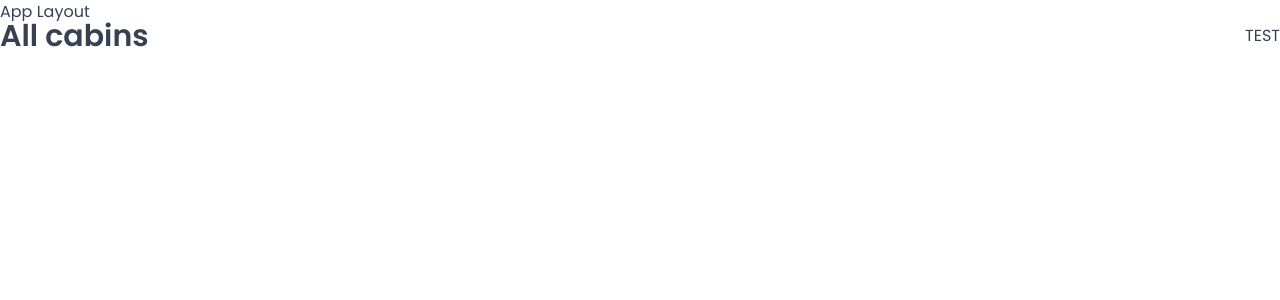
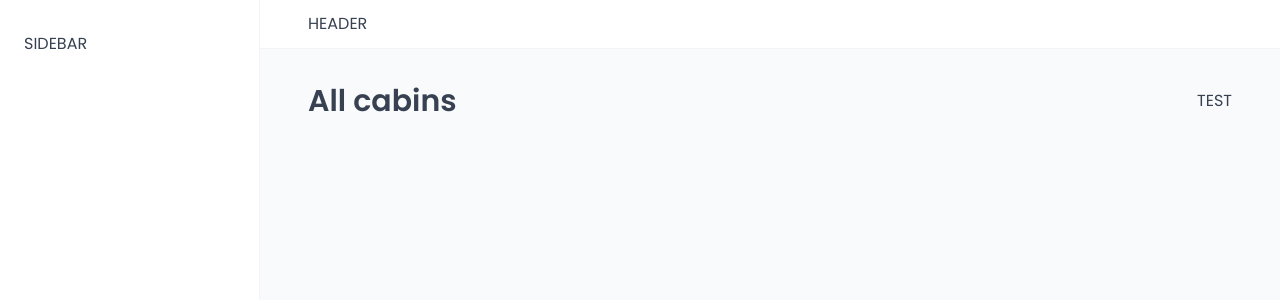
Before and after one commit to dingbat-weasel/the-wild-oasis, a React (Vite) app: page /cabins in a window 1280 px wide. Shown: the top 300 px of the page. Built offline with nearby package versions, Linux system fonts and the light colour scheme; a web font is replaced by a local one.

Commit message:
app layout, grid header, sidebar left, main section'

```diff
--- a/src/ui/AppLayout.jsx
+++ b/src/ui/AppLayout.jsx
@@ -1,11 +1,29 @@
 import { Outlet } from 'react-router-dom';
+import Sidebar from './Sidebar';
+import Header from './Header';
+import styled from 'styled-components';
+
+const StyledAppLayout = styled.div`
+  display: grid;
+  grid-template-columns: 26rem 1fr;
+  grid-template-rows: auto 1fr;
+  height: 100vh;
+`;
+
+const Main = styled.main`
+  background-color: var(--color-grey-50);
+  padding: 4rem 4.8rem 6.4rem;
+`;
 
 function AppLayout() {
   return (
-    <div>
-      <p>App Layout</p>
-      <Outlet />
-    </div>
+    <StyledAppLayout>
+      <Header />
+      <Sidebar />
+      <Main>
+        <Outlet />
+      </Main>
+    </StyledAppLayout>
   );
 }
 
--- /dev/null
+++ b/src/ui/Header.jsx
@@ -0,0 +1,13 @@
+import styled from 'styled-components';
+
+const StyledHeader = styled.header`
+  background-color: var(--color-grey-0);
+  padding: 1.2rem 4.8rem;
+  border-bottom: 1px solid var(--color-grey-100);
+`;
+
+function Header() {
+  return <StyledHeader>HEADER</StyledHeader>;
+}
+
+export default Header;
--- /dev/null
+++ b/src/ui/Sidebar.jsx
@@ -0,0 +1,15 @@
+import styled from 'styled-components';
+
+const StyledSidebar = styled.aside`
+  background-color: var(--color-grey-0);
+  padding: 3.2rem 2.4rem;
+  border-right: 1px solid var(--color-grey-100);
+
+  grid-row: 1 / -1;
+`;
+
+function Sidebar() {
+  return <StyledSidebar>SIDEBAR</StyledSidebar>;
+}
+
+export default Sidebar;
```
